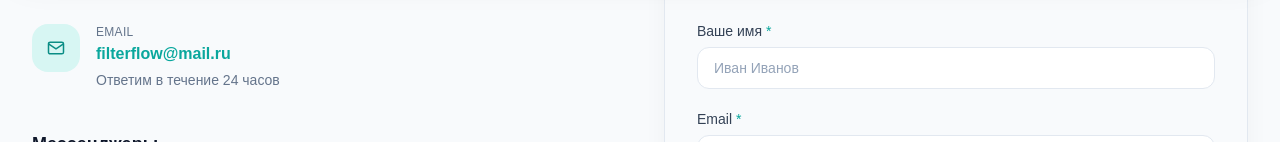
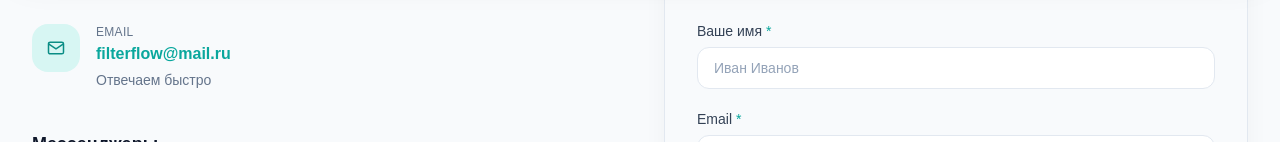
Before and after one commit to karipupkina-ux/filterflow-next, a Next.js app: page /kontakty in a window 1280 px wide. Shown: the part 810-952 px from the top of the page. Built offline with nearby package versions, Linux system fonts and the light colour scheme.

Commit message:
Update contact response text

```diff
--- a/app/components/feature/ContactsSection.tsx
+++ b/app/components/feature/ContactsSection.tsx
@@ -171,7 +171,7 @@ export default function ContactsSection() {
                   filterflow@mail.ru
                 </div>
                 <div className="text-[14px] leading-[1.55] text-[#667085]">
-                  Ответим в течение 24 часов
+                  Отвечаем быстро
                 </div>
               </div>
             </EmailLink>
--- a/app/kontakty/page.tsx
+++ b/app/kontakty/page.tsx
@@ -136,7 +136,7 @@ export default function KontaktyPage() {
                         <EmailLink className="mt-0.5 inline-block text-base font-semibold text-[#0aa79d] break-all">
                           {MAIL_DISPLAY}
                         </EmailLink>
-                        <p className="mt-1 text-sm text-[#64748b]">Ответим в течение 24 часов</p>
+                        <p className="mt-1 text-sm text-[#64748b]">Отвечаем быстро</p>
                       </div>
                     </li>
                   </ul>
```
